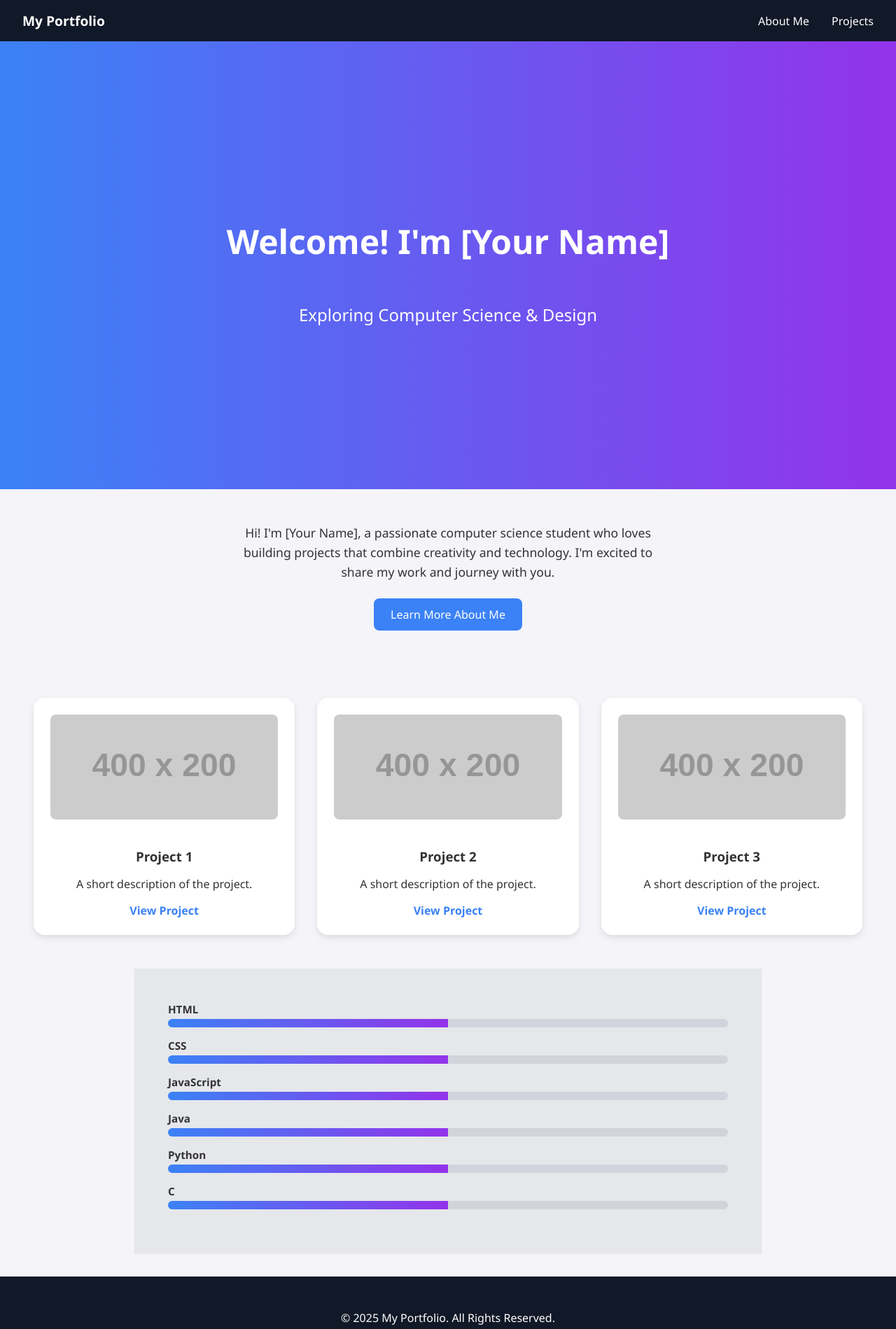
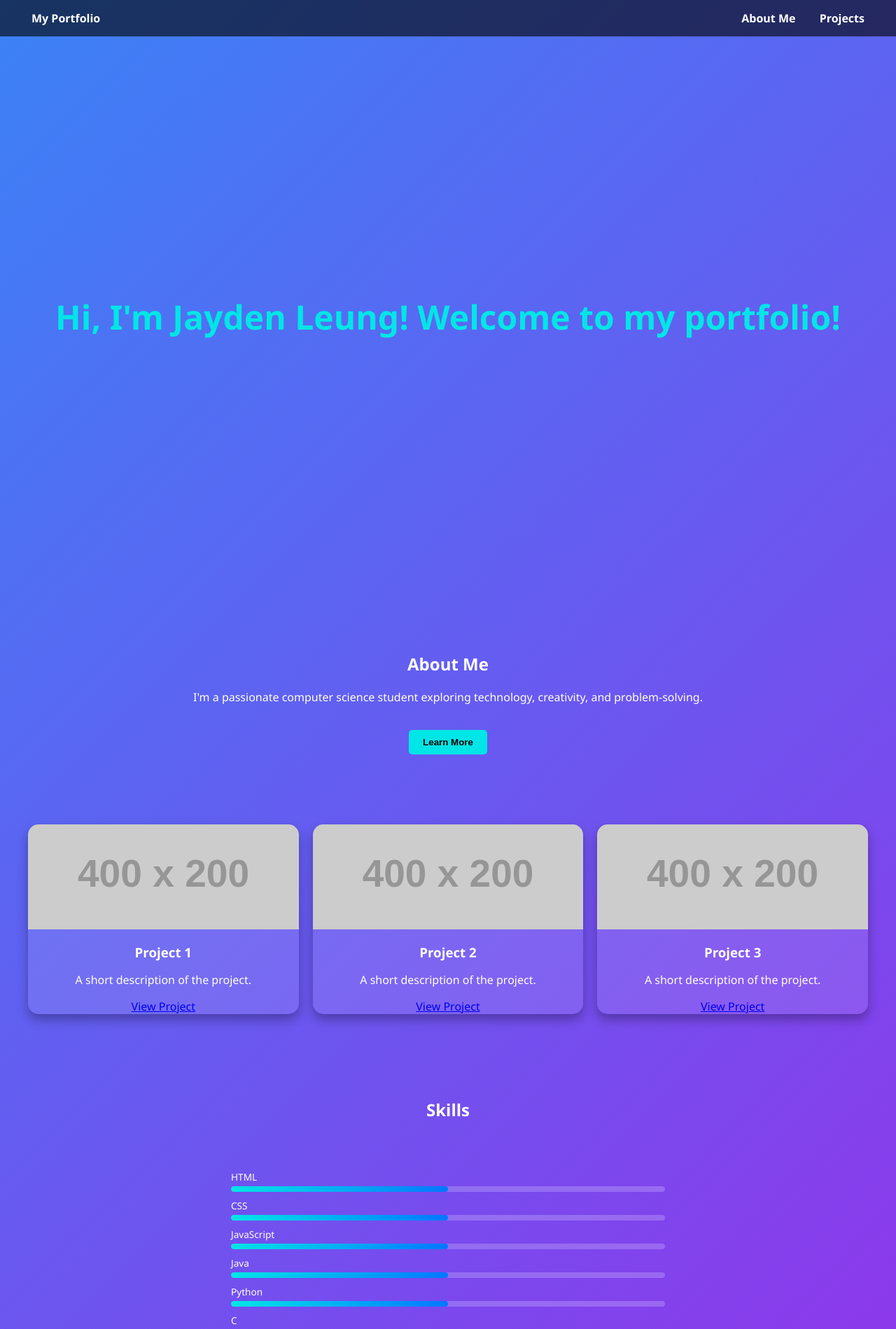
Before and after one commit to jleung26/jleung26.github.io, a plain HTML site: page index.html in a window 1280 px wide. Shown: the top 1899 px of the page at 70% size. Drawn offline with Linux system fonts and the light colour scheme; placeholder pictures from the web are drawn by us.

Commit message:
version 2: better animations and color theme

```diff
--- a/index.html
+++ b/index.html
@@ -3,219 +3,190 @@
 <head>
   <meta charset="UTF-8">
   <meta name="viewport" content="width=device-width, initial-scale=1.0">
-  <title>My CS Portfolio</title>
+  <title>Jayden's CS Portfolio</title>
   <style>
     body {
       margin: 0;
       font-family: 'Segoe UI', Tahoma, Geneva, Verdana, sans-serif;
-      background: #f4f4f9;
-      color: #333;
+      background: linear-gradient(135deg, #3b82f6, #9333ea);
+      color: #fff;
+      overflow-x: hidden;
     }
-
-    /* Navbar */
     nav {
-      background: #111827;
-      color: white;
-      padding: 1rem 2rem;
       display: flex;
       justify-content: space-between;
       align-items: center;
+      padding: 15px 30px;
+      background: rgba(0, 0, 0, 0.6);
       position: sticky;
       top: 0;
       z-index: 1000;
     }
-    nav .logo {
-      font-size: 1.2rem;
+    nav a {
+      margin: 0 15px;
+      color: #fff;
+      text-decoration: none;
       font-weight: bold;
-    }
-    nav ul {
-      list-style: none;
-      display: flex;
-      margin: 0;
-      padding: 0;
-    }
-    nav ul li {
-      position: relative;
-      margin-left: 2rem;
-    }
-    nav ul li a {
-      text-decoration: none;
-      color: white;
-      font-weight: 500;
       transition: color 0.3s;
     }
-    nav ul li a:hover {
-      color: #3b82f6;
+    nav a:hover {
+      color: #00e6e6;
     }
-    nav ul li ul {
+    .dropdown {
+      position: relative;
+      display: inline-block;
+    }
+    .dropdown-content {
       display: none;
       position: absolute;
-      top: 2.5rem;
-      left: 0;
-      background: #1f2937;
-      padding: 0.5rem;
-      border-radius: 0.5rem;
+      background-color: rgba(0,0,0,0.9);
+      min-width: 150px;
+      box-shadow: 0px 8px 16px rgba(0,0,0,0.3);
+      z-index: 1;
     }
-    nav ul li:hover ul {
+    .dropdown:hover .dropdown-content {
       display: block;
     }
-    nav ul li ul li {
-      margin: 0;
-      padding: 0.5rem 1rem;
+    .dropdown-content a {
+      display: block;
+      padding: 10px;
+      color: #fff;
+    }
+    .dropdown-content a:hover {
+      background: #00e6e6;
+      color: #000;
     }
 
-    /* Hero */
-    .hero {
-      height: 80vh;
+    header {
       display: flex;
-      flex-direction: column;
       justify-content: center;
       align-items: center;
-      background: linear-gradient(to right, #3b82f6, #9333ea);
-      color: white;
+      height: 100vh;
+      flex-direction: column;
       text-align: center;
     }
-    .hero h1 {
-      font-size: 3rem;
-      animation: fadeIn 2s ease-in-out;
-    }
-    .hero h2 {
-      font-size: 1.5rem;
-      margin-top: 1rem;
-      font-weight: 300;
-    }
-    @keyframes fadeIn {
-      0% { opacity: 0; transform: translateY(30px); }
-      100% { opacity: 1; transform: translateY(0); }
+    .typing {
+      font-size: 3em;
+      color: #00e6e6;
+      font-weight: bold;
+      border-right: 2px solid #fff;
+      white-space: nowrap;
+      overflow: hidden;
     }
 
-    /* About blurb */
-    .about-blurb {
-      padding: 3rem;
+    section {
+      padding: 60px 20px;
       text-align: center;
     }
-    .about-blurb p {
-      max-width: 600px;
-      margin: auto;
-      font-size: 1.1rem;
-      line-height: 1.6;
+    .about button {
+      margin-top: 20px;
+      padding: 10px 20px;
+      background: #00e6e6;
+      color: #000;
+      border: none;
+      border-radius: 5px;
+      cursor: pointer;
+      font-weight: bold;
+      transition: transform 0.3s, background 0.3s;
     }
-    .about-blurb a {
-      display: inline-block;
-      margin-top: 1.5rem;
-      padding: 0.75rem 1.5rem;
-      background: #3b82f6;
-      color: white;
-      border-radius: 0.5rem;
-      text-decoration: none;
-      transition: background 0.3s;
-    }
-    .about-blurb a:hover {
-      background: #2563eb;
+    .about button:hover {
+      transform: scale(1.1);
+      background: #0077ff;
+      color: #fff;
     }
 
-    /* Projects */
     .projects {
-      padding: 3rem;
       display: grid;
       grid-template-columns: repeat(auto-fit, minmax(250px, 1fr));
-      gap: 2rem;
+      gap: 20px;
+      padding: 40px;
     }
     .project-card {
-      background: white;
-      border-radius: 1rem;
-      box-shadow: 0 4px 10px rgba(0,0,0,0.1);
-      padding: 1.5rem;
-      text-align: center;
-      transition: transform 0.3s;
+      background: rgba(255, 255, 255, 0.1);
+      border-radius: 15px;
+      overflow: hidden;
+      box-shadow: 0 8px 16px rgba(0,0,0,0.3);
+      transition: transform 0.3s, box-shadow 0.3s;
     }
     .project-card:hover {
-      transform: translateY(-5px);
+      transform: translateY(-10px) scale(1.05);
+      box-shadow: 0 20px 30px rgba(0,0,0,0.6);
     }
     .project-card img {
       width: 100%;
       height: 150px;
       object-fit: cover;
-      border-radius: 0.5rem;
-      margin-bottom: 1rem;
+      transition: transform 0.3s;
+    }
+    .project-card img:hover {
+      transform: scale(1.05);
     }
     .project-card h3 {
-      margin-bottom: 1rem;
+      margin: 15px 0;
+      transition: color 0.3s;
     }
-    .project-card a {
-      text-decoration: none;
-      color: #3b82f6;
-      font-weight: bold;
+    .project-card:hover h3 {
+      color: #00e6e6;
     }
 
-    /* Skills */
     .skills {
-      padding: 3rem;
-      background: #e5e7eb;
-      max-width: 800px;
-      margin: auto;
+      max-width: 50%;
+      margin: 0 auto;
+      padding: 40px 0;
     }
     .skill {
-      margin-bottom: 1rem;
+      margin: 10px 0;
+      text-align: left;
     }
     .skill-name {
-      font-weight: bold;
-      margin-bottom: 0.25rem;
-      font-size: 0.95rem;
+      margin-bottom: 4px;
+      font-size: 0.85rem;
     }
-    .bar {
-      background: #d1d5db;
-      border-radius: 1rem;
+    .skill-bar {
+      background: rgba(255,255,255,0.2);
+      border-radius: 10px;
       overflow: hidden;
-      height: 12px;
+      height: 8px;
     }
-    .bar-fill {
+    .skill-level {
       height: 100%;
-      width: 50%;
-      background: linear-gradient(to right, #3b82f6, #9333ea);
-      transition: width 0.5s;
+      width: 0;
+      background: linear-gradient(90deg, #00e6e6, #0077ff);
+      border-radius: 10px;
+      transition: width 2s;
     }
 
-    /* Footer */
     footer {
       text-align: center;
-      padding: 2rem;
-      background: #111827;
-      color: white;
-      margin-top: 2rem;
+      padding: 20px;
+      background: rgba(0, 0, 0, 0.7);
+      margin-top: 50px;
     }
   </style>
 </head>
 <body>
-
-  <!-- Navbar -->
   <nav>
-    <div class="logo">My Portfolio</div>
-    <ul>
-      <li><a href="#about">About Me</a></li>
-      <li>
+    <div><a href="#">My Portfolio</a></div>
+    <div>
+      <a href="#about">About Me</a>
+      <div class="dropdown">
         <a href="#projects">Projects</a>
-        <ul>
-          <li><a href="#project1">Project 1</a></li>
-          <li><a href="#project2">Project 2</a></li>
-          <li><a href="#project3">Project 3</a></li>
-        </ul>
-      </li>
-    </ul>
+        <div class="dropdown-content">
+          <a href="#">Project 1</a>
+          <a href="#">Project 2</a>
+        </div>
+      </div>
+    </div>
   </nav>
 
-  <!-- Hero -->
-  <section class="hero">
-    <h1>Welcome! I'm <span style="font-weight:bold;">[Your Name]</span></h1>
-    <h2>Exploring Computer Science & Design</h2>
-  </section>
+  <header>
+    <h1 class="typing" id="typing"></h1>
+  </header>
 
-  <!-- About blurb -->
-  <section class="about-blurb" id="about">
-    <p>
-      Hi! I'm [Your Name], a passionate computer science student who loves building projects that combine creativity and technology. I'm excited to share my work and journey with you.
-    </p>
-    <a href="#about">Learn More About Me</a>
+  <section class="about" id="about">
+    <h2>About Me</h2>
+    <p>I'm a passionate computer science student exploring technology, creativity, and problem-solving.</p>
+    <button onclick="location.href='about.html'">Learn More</button>
   </section>
 
     <!-- Projects -->
@@ -240,38 +211,78 @@
     </div>
   </section>
 
-  <!-- Skills -->
-  <section class="skills">
+  <section id="skills">
+    <h2>Skills</h2>
+    <div class="skills">
       <div class="skill">
         <div class="skill-name">HTML</div>
-      <div class="bar"><div class="bar-fill"></div></div>
+        <div class="skill-bar"><div class="skill-level" data-skill="50%"></div></div>
       </div>
       <div class="skill">
         <div class="skill-name">CSS</div>
-      <div class="bar"><div class="bar-fill"></div></div>
+        <div class="skill-bar"><div class="skill-level" data-skill="50%"></div></div>
       </div>
       <div class="skill">
         <div class="skill-name">JavaScript</div>
-      <div class="bar"><div class="bar-fill"></div></div>
+        <div class="skill-bar"><div class="skill-level" data-skill="50%"></div></div>
       </div>
       <div class="skill">
         <div class="skill-name">Java</div>
-      <div class="bar"><div class="bar-fill"></div></div>
+        <div class="skill-bar"><div class="skill-level" data-skill="50%"></div></div>
       </div>
       <div class="skill">
         <div class="skill-name">Python</div>
-      <div class="bar"><div class="bar-fill"></div></div>
+        <div class="skill-bar"><div class="skill-level" data-skill="50%"></div></div>
       </div>
       <div class="skill">
         <div class="skill-name">C</div>
-      <div class="bar"><div class="bar-fill"></div></div>
+        <div class="skill-bar"><div class="skill-level" data-skill="50%"></div></div>
+      </div>
     </div>
   </section>
 
-  <!-- Footer -->
   <footer>
-    <p>&copy; 2025 My Portfolio. All Rights Reserved.</p>
+    <p>© 2025 Jayden Leung</p>
   </footer>
 
+  <script>
+    const skillBars = document.querySelectorAll('.skill-level');
+
+    function animateSkills() {
+      skillBars.forEach(bar => {
+        bar.style.width = '0';
+        setTimeout(() => {
+          bar.style.width = bar.getAttribute('data-skill');
+        }, 200);
+      });
+    }
+
+    const observer = new IntersectionObserver(entries => {
+      entries.forEach(entry => {
+        if (entry.isIntersecting) {
+          animateSkills();
+        }
+      });
+    }, { threshold: 0.5 });
+
+    document.querySelectorAll('.skills').forEach(section => {
+      observer.observe(section);
+    });
+
+    // Typing effect
+    const text = "Hi, I'm Jayden Leung! Welcome to my portfolio!";
+    let i = 0;
+    function typeEffect() {
+      const typingElement = document.getElementById("typing");
+      if (i < text.length) {
+        typingElement.innerHTML += text.charAt(i);
+        i++;
+        setTimeout(typeEffect, 100);
+      } else {
+        typingElement.style.borderRight = 'none';
+      }
+    }
+    window.onload = typeEffect;
+  </script>
 </body>
 </html>
```
Lines whose indentation alone changed are shown as unchanged.
